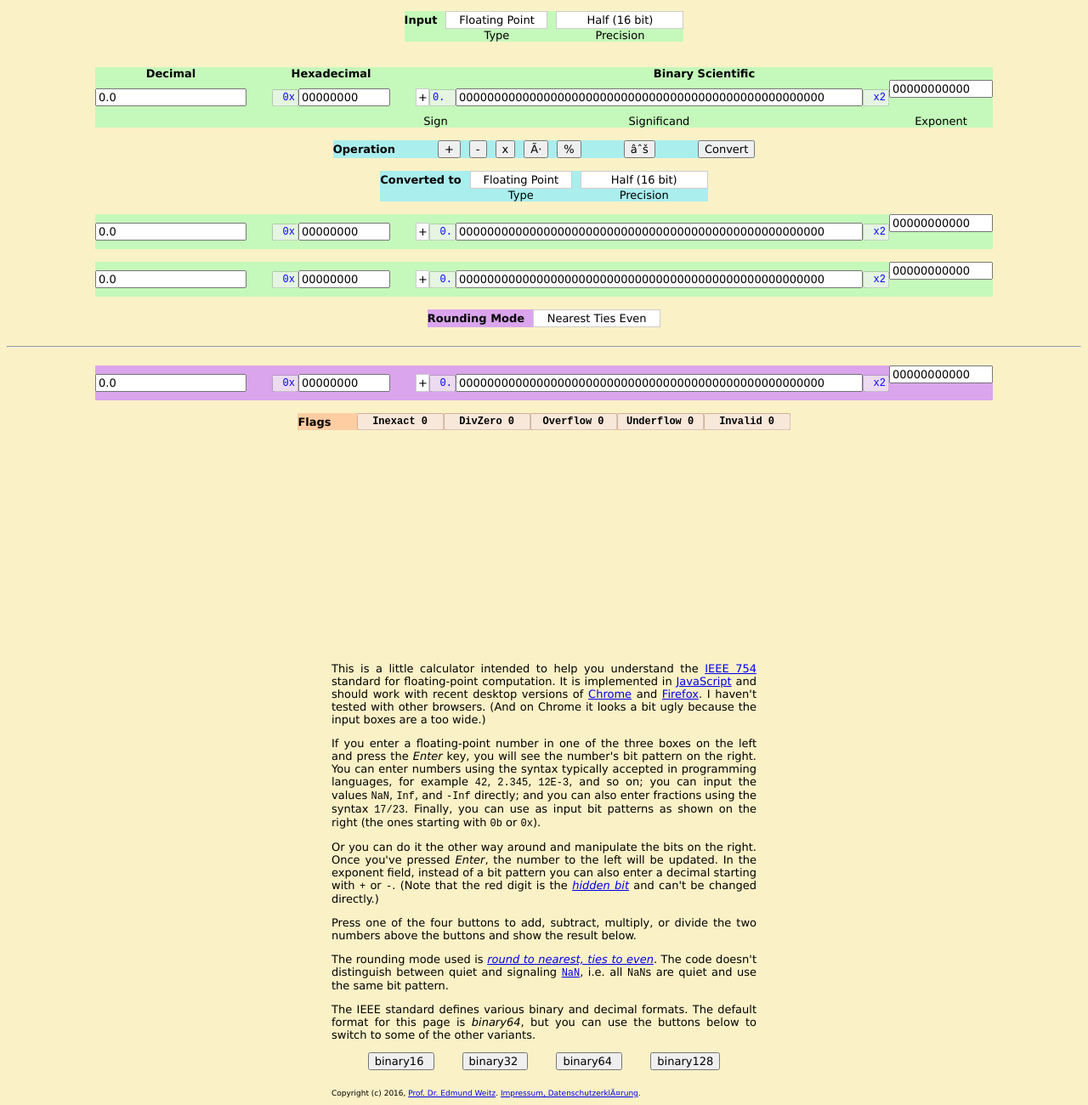
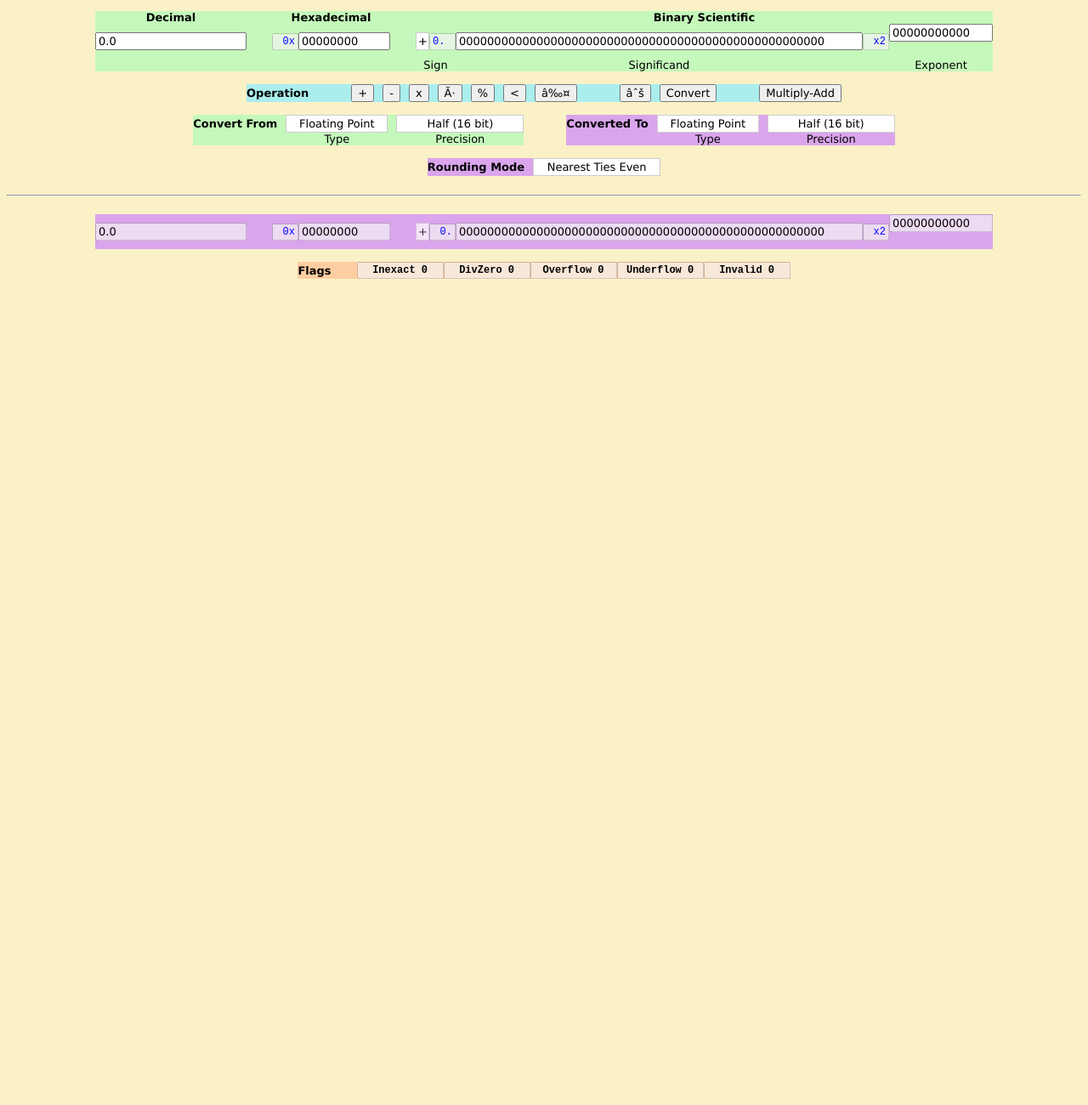
Before and after one commit to s-y-wu/webfloat, a plain HTML site: page fresh.html in a window 1280 px wide. Shown: the part 59-1359 px from the top of the page at 85% size. After the commit the page ends 800 px from the top, so only its background shows below. Drawn offline with nearby package versions, Linux system fonts and the light colour scheme; a script that the page names is missing.

Commit message:
class rework visuals, add display and id's for things that will disappear

```diff
--- a/fresh.html
+++ b/fresh.html
@@ -56,35 +56,6 @@
 
     <br>
 
-    <table style="background-color: rgb(197, 248, 187)"><tr>
-      <th>Input</th>
-      <td style="padding-left: 10px">
-        <select class="custom-select-type">
-        <option>Floating Point</option>
-        <option>Integer</option>
-        <option>Unsigned Integer</option>
-        </select>
-      </td>
-      <td style="padding-left: 10px">
-        <select class="custom-select-precision">
-        <option>Half (16 bit)</option>
-        <option>Single (32 bit)</option>
-        <option>Double (64 bit)</option>
-        <option>Extended (80 bit)</option>
-        <option>Quad (128 bit)</option>
-        </select>
-      </td><tr>
-      <td></td>
-      <td style="padding-left: 10px; text-align:center">Type</td>
-      <td style="padding-left: 10px; text-align:center">Precision</td>
-      </tr>
-    </tr></table>
-
-    <br>
-
-
-    <br>
-
     <center>
       <table style="background-color: rgb(197, 248, 187)"><tr>
         <th style="padding-right: 30px">Decimal</th>
@@ -112,21 +83,83 @@
 
       <br>
 
-      <table style="background-color: rgb(170, 238, 238)"><tr>
+      <table  style="background-color: rgb(170, 238, 238)"><tr>
         <th>Operation</th>
         <td style="padding-left: 50px"><button>+</button></td>
         <td style="padding-left: 10px"><button>-</button></td>
         <td style="padding-left: 10px"><button>x</button></td>
         <td style="padding-left: 10px"><button>÷</button></td>
         <td style="padding-left: 10px"><button>%</button></td>
+        <td style="padding-left: 10px"><button><</button></td>
+        <td style="padding-left: 10px"><button>≤</button></td>
         <td style="padding-left: 50px"><button>√</button></td>
-        <td style="padding-left: 50px"><button>Convert</button></td>
+        <td style="padding-left: 10px"><button>Convert</button></td>
+        <td style="padding-left: 50px"><button>Multiply-Add</button></td>
       </tr></table>
 
+      <div id="second-input-table" style="display: none">
         <br>
+        <table style="background-color: rgb(197, 248, 187)"><tr>
+          <td style="text-align:center; padding-right: 30px"><input style="text-align:left" size="20" style="font-family: monospace" type="text" value="0.0"></td>
 
-      <table style="background-color: rgb(170, 238, 238)"><tr>
-        <th>Converted to</th>
+          <td><input disabled size="2" style="font-family: monospace; color: blue; text-align:right" type="text" value="0x"></td>
+          <td style="text-align:left; padding-right: 30px"><input style="text-align:left" size="10" style="font-family: monospace" type="text" value="00000000"></td>
+
+          <td style="text-align:center"><select class="custom-select-sign"><option>+</option><option>-</option></select></td>
+          <td><input disabled maxlength="2" size="2" style="font-family: monospace; color: blue; text-align:right" type="text" value="0."></td>
+          <td style="text-align:center"><input style="text-align:left" maxlength="52" size="63" style="font-family: monospace" type="text" value="0000000000000000000000000000000000000000000000000000"></td>
+          <td><input disabled size="2" style="font-family: monospace; color: blue; text-align:right" type="text" value="x2"></td>
+          <td style="text-align:left; padding-bottom: 20px"><input style="text-align:left" maxlength="11" size="12" style="font-family: monospace" type="text" value="00000000000"></td>
+        </table></tr>
+      </div>
+
+
+      <div id="third-input-table" style="display: none">
+        <br>
+        <table style="background-color: rgb(197, 248, 187)"><tr>
+          <td style="text-align:center; padding-right: 30px"><input style="text-align:left" size="20" style="font-family: monospace" type="text" value="0.0"></td>
+
+          <td><input disabled size="2" style="font-family: monospace; color: blue; text-align:right" type="text" value="0x"></td>
+          <td style="text-align:left; padding-right: 30px"><input style="text-align:left" size="10" style="font-family: monospace" type="text" value="00000000"></td>
+
+          <td style="text-align:center"><select class="custom-select-sign"><option>+</option><option>-</option></select></td>
+          <td><input disabled maxlength="2" size="2" style="font-family: monospace; color: blue; text-align:right" type="text" value="0."></td>
+          <td style="text-align:center"><input style="text-align:left" maxlength="52" size="63" style="font-family: monospace" type="text" value="0000000000000000000000000000000000000000000000000000"></td>
+          <td><input disabled size="2" style="font-family: monospace; color: blue; text-align:right" type="text" value="x2"></td>
+          <td style="text-align:left; padding-bottom: 20px"><input style="text-align:left" maxlength="11" size="12" style="font-family: monospace" type="text" value="00000000000"></td>
+        </table></tr>
+      </div>
+
+
+
+      <div id="input-precision-table" style="display: none">
+        <br>
+        <table style="background-color: rgb(197, 248, 187)"><tr>
+          <th>Input</th>
+          <td style="padding-left: 10px">
+            <select class="custom-select-precision">
+            <option>Half (16 bit)</option>
+            <option>Single (32 bit)</option>
+            <option>Double (64 bit)</option>
+            <option>Extended (80 bit)</option>
+            <option>Quad (128 bit)</option>
+            </select>
+          </td><tr>
+          <td></td>
+          <td style="padding-left: 10px; text-align:center">Precision</td>
+          </tr>
+        </tr></table>
+      </div>
+
+      <div id="convert-table" style="display: true">
+        <br>
+        <table style="background-color: rgb(197, 248, 187)"><tr>
+          <colgroup>
+            <col span="3" style="background-color: rgb(197, 248, 187)">
+            <col span="1" style="background-color: #fbf1c7">
+            <col span="3" style="background-color: rgb(218, 165, 236)">
+          </colgroup>
+          <th>Convert From</th>
           <td style="padding-left: 10px">
             <select class="custom-select-type">
             <option>Floating Point</option>
@@ -142,41 +175,36 @@
             <option>Extended (80 bit)</option>
             <option>Quad (128 bit)</option>
             </select>
-        </td><tr>
+          </td>
+          <td style="padding-left: 50px"></td>
+          <th>Converted To</th>
+          <td style="padding-left: 10px">
+            <select class="custom-select-type">
+            <option>Floating Point</option>
+            <option>Integer</option>
+            <option>Unsigned Integer</option>
+            </select></td>
+          <td style="padding-left: 10px">
+            <select class="custom-select-precision">
+              <option>Half (16 bit)</option>
+              <option>Single (32 bit)</option>
+              <option>Double (64 bit)</option>
+              <option>Extended (80 bit)</option>
+              <option>Quad (128 bit)</option>
+              </select></td>
+          <tr>
+          <td></td>
+          <td style="padding-left: 10px; text-align:center">Type</td>
+          <td style="padding-left: 10px; text-align:center">Precision</td>
+          <td style="padding-left: 50px"></td>
           <td></td>
           <td style="padding-left: 10px; text-align:center">Type</td>
           <td style="padding-left: 10px; text-align:center">Precision</td>
           </tr>
         </tr></table>
+      </div>
 
-      <br>
 
-      <table style="background-color: rgb(197, 248, 187)"><tr>
-        <td style="text-align:center; padding-right: 30px"><input style="text-align:left" size="20" style="font-family: monospace" type="text" value="0.0"></td>
-
-        <td><input disabled size="2" style="font-family: monospace; color: blue; text-align:right" type="text" value="0x"></td>
-        <td style="text-align:left; padding-right: 30px"><input style="text-align:left" size="10" style="font-family: monospace" type="text" value="00000000"></td>
-
-        <td style="text-align:center"><select class="custom-select-sign"><option>+</option><option>-</option></select></td>
-        <td><input disabled maxlength="2" size="2" style="font-family: monospace; color: blue; text-align:right" type="text" value="0."></td>
-        <td style="text-align:center"><input style="text-align:left" maxlength="52" size="63" style="font-family: monospace" type="text" value="0000000000000000000000000000000000000000000000000000"></td>
-        <td><input disabled size="2" style="font-family: monospace; color: blue; text-align:right" type="text" value="x2"></td>
-        <td style="text-align:left; padding-bottom: 20px"><input style="text-align:left" maxlength="11" size="12" style="font-family: monospace" type="text" value="00000000000"></td>
-      </table></tr>
-      <br>
-
-      <table style="background-color: rgb(197, 248, 187)"><tr>
-        <td style="text-align:center; padding-right: 30px"><input style="text-align:left" size="20" style="font-family: monospace" type="text" value="0.0"></td>
-
-        <td><input disabled size="2" style="font-family: monospace; color: blue; text-align:right" type="text" value="0x"></td>
-        <td style="text-align:left; padding-right: 30px"><input style="text-align:left" size="10" style="font-family: monospace" type="text" value="00000000"></td>
-
-        <td style="text-align:center"><select class="custom-select-sign"><option>+</option><option>-</option></select></td>
-        <td><input disabled maxlength="2" size="2" style="font-family: monospace; color: blue; text-align:right" type="text" value="0."></td>
-        <td style="text-align:center"><input style="text-align:left" maxlength="52" size="63" style="font-family: monospace" type="text" value="0000000000000000000000000000000000000000000000000000"></td>
-        <td><input disabled size="2" style="font-family: monospace; color: blue; text-align:right" type="text" value="x2"></td>
-        <td style="text-align:left; padding-bottom: 20px"><input style="text-align:left" maxlength="11" size="12" style="font-family: monospace" type="text" value="00000000000"></td>
-      </table></tr>
 
       <br>
 
@@ -197,17 +225,18 @@
       <hr>
       <br>
 
+
       <table style="background-color: rgb(218, 165, 236)"><tr>
-        <td style="text-align:center; padding-right: 30px"><input style="text-align:left" size="20" style="font-family: monospace" type="text" value="0.0"></td>
+        <td style="text-align:center; padding-right: 30px"><input disabled style="text-align:left; color: black" size="20" style="font-family: monospace" type="text" value="0.0"></td>
 
         <td><input disabled size="2" style="font-family: monospace; color: blue; text-align:right" type="text" value="0x"></td>
-        <td style="text-align:left; padding-right: 30px"><input style="text-align:left" size="10" style="font-family: monospace" type="text" value="00000000"></td>
+        <td style="text-align:left; padding-right: 30px"><input disabled style="text-align:left; color: black" size="10" style="font-family: monospace" type="text" value="00000000"></td>
 
-        <td style="text-align:center"><select class="custom-select-sign"><option>+</option><option>-</option></select></td>
+        <td style="text-align:center"><select disabled class="custom-select-sign" style="color: black"><option>+</option><option>-</option></select></td>
         <td><input disabled maxlength="2" size="2" style="font-family: monospace; color: blue; text-align:right" type="text" value="0."></td>
-        <td style="text-align:center"><input style="text-align:left" maxlength="52" size="63" style="font-family: monospace" type="text" value="0000000000000000000000000000000000000000000000000000"></td>
+        <td style="text-align:center"><input disabled style="text-align:left; color: black" maxlength="52" size="63" style="font-family: monospace" type="text" value="0000000000000000000000000000000000000000000000000000"></td>
         <td><input disabled size="2" style="font-family: monospace; color: blue; text-align:right" type="text" value="x2"></td>
-        <td style="text-align:left; padding-bottom: 20px"><input style="text-align:left" maxlength="11" size="12" style="font-family: monospace" type="text" value="00000000000"></td>
+        <td style="text-align:left; padding-bottom: 20px"><input disabled style="text-align:left; color: black" maxlength="11" size="12" style="font-family: monospace" type="text" value="00000000000"></td>
       </table></tr>
 
       <br>
@@ -222,52 +251,5 @@
         <th><input disabled size="12" style="font-family: monospace; color: rgb(0, 0, 0); text-align:center; font-weight: bold;" type="text" value="Invalid 0"></th>
       </table>
 
-
-    </center>
-    <div style="height:20em"></div>
-    <center>
-      <p class="info">
-        This is a little calculator intended to help you understand the <a href="https://en.wikipedia.org/wiki/IEEE_floating_point">IEEE&nbsp;754</a> standard for floating-point computation.  It is implemented in <a href="https://en.wikipedia.org/wiki/JavaScript">JavaScript</a> and should work with recent desktop versions of <a href="https://www.google.com/chrome/">Chrome</a> and <a href="https://www.mozilla.org/en-US/firefox/new/">Firefox</a>.
-        I haven't tested with other browsers.  (And on Chrome it looks
-        a bit ugly because the input boxes are a too wide.)
-      </p>
-      <p class="info">
-        If you enter a floating-point number in one of the three boxes
-        on the left and press the <em>Enter</em> key, you will see the
-        number's bit pattern on the right.  You can enter numbers
-        using the syntax typically accepted in programming languages,
-        for example <code>42</code>, <code>2.345</code>, <code>12E-3</code>, and so on; you can input the values <code>NaN</code>, <code>Inf</code>, and <code>-Inf</code> directly; and you can also enter fractions using the syntax <code>17/23</code>.  Finally, you can use as input bit patterns as shown on the right (the ones starting with <code>0b</code> or <code>0x</code>).
-      </p>
-      <p class="info">
-        Or you can do it the other way around and manipulate the bits on the right.  Once you've pressed <em>Enter</em>,
-        the number to the left will be updated.  In the exponent
-        field, instead of a bit pattern you can also enter a decimal
-        starting with <code>+</code> or&nbsp;<code>-</code>.  (Note
-       that the red digit is the <a href="https://en.wikipedia.org/wiki/Significand#Significands_and_the_hidden_bit"><em>hidden bit</em></a> and can't be changed directly.)
-      </p>
-      <p class="info">
-        Press one of the four buttons to add, subtract, multiply, or
-        divide the two numbers above the buttons and show the result below.
-      </p>
-      <p class="info">
-        The rounding mode used is <a href="https://en.wikipedia.org/wiki/IEEE_floating_point#Rounding_rules"><em>round to nearest, ties to even</em></a>.
-        The code doesn't distinguish between quiet and signaling <a href="https://en.wikipedia.org/wiki/NaN"><code>NaN</code></a>, i.e. all <code>NaN</code>s are quiet and use the same bit pattern.
-      </p>
-      <p class="info">
-        The IEEE standard defines various binary and decimal formats.  The default format for this page is <em>binary64</em>,
-        but you can use the buttons below to switch to some of the other variants.
-      </p>
-      <center>
-        <button id="sizeButton16" type="button">binary16&nbsp;</button>
-          &nbsp;&nbsp;&nbsp;&nbsp;&nbsp;&nbsp;
-          <button id="sizeButton32" type="button">binary32&nbsp;</button>
-          &nbsp;&nbsp;&nbsp;&nbsp;&nbsp;&nbsp;
-          <button id="sizeButton64" type="button">binary64&nbsp;</button>
-          &nbsp;&nbsp;&nbsp;&nbsp;&nbsp;&nbsp;
-          <button id="sizeButton128" type="button">binary128</button>
-      </center>
-      <div style="height: 1em"></div>
-      <p class="info" style="font-size: xx-small">Copyright (c) 2016, <a style="font-size: xx-small" href="http://www.weitz.de/">Prof. Dr. Edmund Weitz</a>.&nbsp;<a style="font-size: xx-small" href="http://weitz.de/imprint.html">Impressum, Datenschutzerklärung</a>.</p>
-    </center>
   </body>
 </html>
```
Lines whose indentation alone changed are shown as unchanged.
